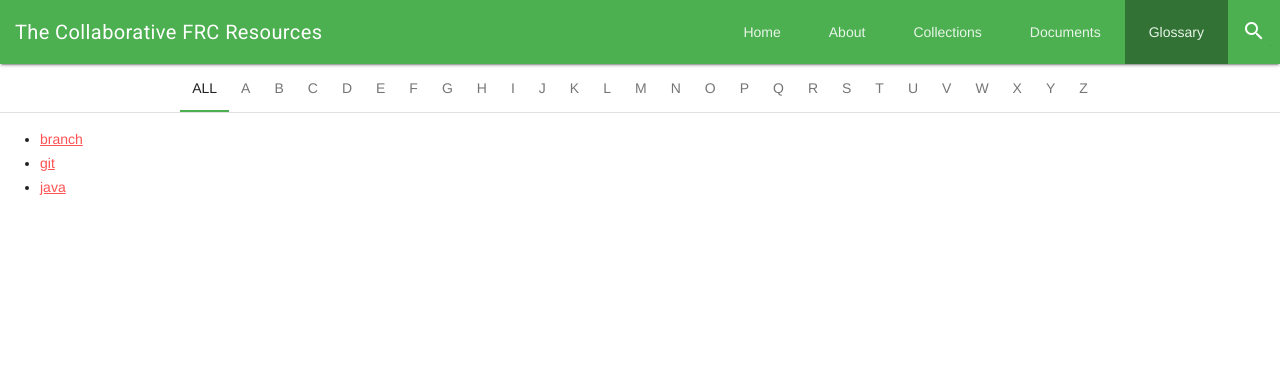
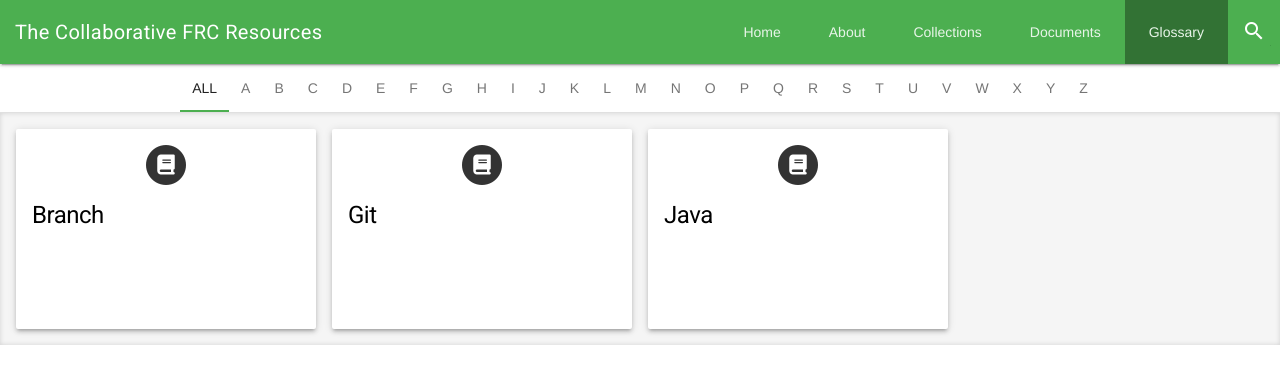
Before and after one commit to CFRCR/CFRCR, a Jekyll site: the page built from glossary.html, in a window 1280 px wide. Shown: the top 384 px of the page. Built offline with Jekyll 4.4.1, drawn with Linux system fonts in a browser that asks for light colours; nearby versions of some CDN libraries.

```diff
--- a/_config.yml
+++ b/_config.yml
@@ -53,6 +53,7 @@ defaults: #Default values for page variables
       path: ""
       type: documents
     values:
+      layout: document
       permalink: /documents/:path/
   - #Terms in the glossary
     scope:
--- a/_includes/collection/type/external_resources
+++ b/_includes/collection/type/external_resources
@@ -1,6 +1,6 @@
 {% unless include.resource.companion %}
   {%- capture content -%}
-    <div class="mdl-grid" style="background-color: #eee; box-shadow: inset 0px 0px 5px rgba(0,0,0,0.15);">
+    <div class="mdl-grid" style="background-color: #f5f5f5; box-shadow: inset 0px 0px 5px rgba(0,0,0,0.15);">
       {% for sub_resource in include.resource.resources %}
         <div class="mdl-cell mdl-cell--3-col mdl-cell--4-col-tablet mdl-cell--4-col-phone">
           {% if sub_resource.collection %}
@@ -26,7 +26,7 @@
     </div>
     <div class="mdl-cell mdl-cell--6-col mdl-cell--8-col-tablet">
       {%- capture content -%}
-        <div class="mdl-grid" style="background-color: #eee; box-shadow: inset 0px 0px 5px rgba(0,0,0,0.15);">
+        <div class="mdl-grid" style="background-color: #f5f5f5; box-shadow: inset 0px 0px 5px rgba(0,0,0,0.15);">
           {% for sub_resource in include.resource.resources %}
             <div class="mdl-cell mdl-cell--6-col mdl-cell--4-col-tablet mdl-cell--4-col-phone">
               {% if sub_resource.collection %}
--- a/_includes/document/folder
+++ b/_includes/document/folder
@@ -2,7 +2,7 @@
 {%- assign sorted_docs = site.documents | sort: "path" %}
 
 
-<div class="mdl-grid" style="background-color: #eee; box-shadow: inset 0px 0px 5px rgba(0,0,0,0.15);">
+<div class="mdl-grid" style="background-color: #f5f5f5; box-shadow: inset 0px 0px 5px rgba(0,0,0,0.15);">
 {%- for document in sorted_docs -%}
   {%- if document.path contains include.prefix -%}
 
--- a/_includes/site_css/general
+++ b/_includes/site_css/general
@@ -12,3 +12,7 @@ html:focus {outline:0;}
     display:none;
   }
 }
+/*Makes mdl-grids 0 height if empty*/
+.mdl-grid:empty {
+  padding: 0;
+}
--- a/_layouts/collection_index.html
+++ b/_layouts/collection_index.html
@@ -18,7 +18,7 @@ layout: base
     </div>
   </header>
 
-  <main class="mdl-layout__content" style="background-color: #eee">
+  <main class="mdl-layout__content" style="background-color: #f5f5f5">
     <div class="mdl-grid">
       {% for collection in page.collections %}
         <div class="mdl-cell mdl-cell--3-col mdl-cell--4-col-tablet mdl-cell--4-col-phone">
--- a/documents.html
+++ b/documents.html
@@ -2,9 +2,4 @@
 permalink: /documents/
 empty_array: []
 ---
-<style>
-  .mdl-grid:empty {
-    padding: 0;
-  }
-</style>
 {% include document/folder prefix="_documents/" %}
--- a/glossary.html
+++ b/glossary.html
@@ -11,21 +11,27 @@ permalink: /glossary/
   </div>
 
   <div class="mdl-tabs__panel is-active" id="all">
-    <ul>
+    <div class="mdl-grid" style="background-color: #f5f5f5; box-shadow: inset 0px 0px 5px rgba(0,0,0,0.15);">
       {%- for term in site.glossary -%}
-        <li><a href="{{ term.url }}">{{ term.name }}</a></li>
+        <div class="mdl-cell mdl-cell--3-col mdl-cell--4-col-tablet mdl-cell--4-col-phone">
+          {% include resource_card term=term %}
+        </div>
       {%- endfor -%}
-    </ul>
+    </div>
   </div>
 
   {%- for letter in alphabet -%}
     <div class="mdl-tabs__panel" id="{{ letter }}">
-      <ul>
+      <div class="mdl-grid" style="background-color: #f5f5f5; box-shadow: inset 0px 0px 5px rgba(0,0,0,0.15);">
         {%- for term in site.glossary -%}
           {%- assign first = term.name | downcase | slice: 0 -%}
-          {%- if first == letter %}<li><a href="{{ term.url }}">{{ term.name }}</a></li>{% endif -%}
+          {%- if first == letter -%}
+            <div class="mdl-cell mdl-cell--3-col mdl-cell--4-col-tablet mdl-cell--4-col-phone">
+              {% include resource_card term=term %}
+            </div>
+          {%- endif -%}
         {%- endfor -%}
-      </ul>
+      </div>
     </div>
   {%- endfor -%}
 </div>
```
Also changed, not shown: _documents/example/2/2.2/example_doc.md (added, +28 -0 lines), _layouts/document.html (added, +22 -0 lines).
